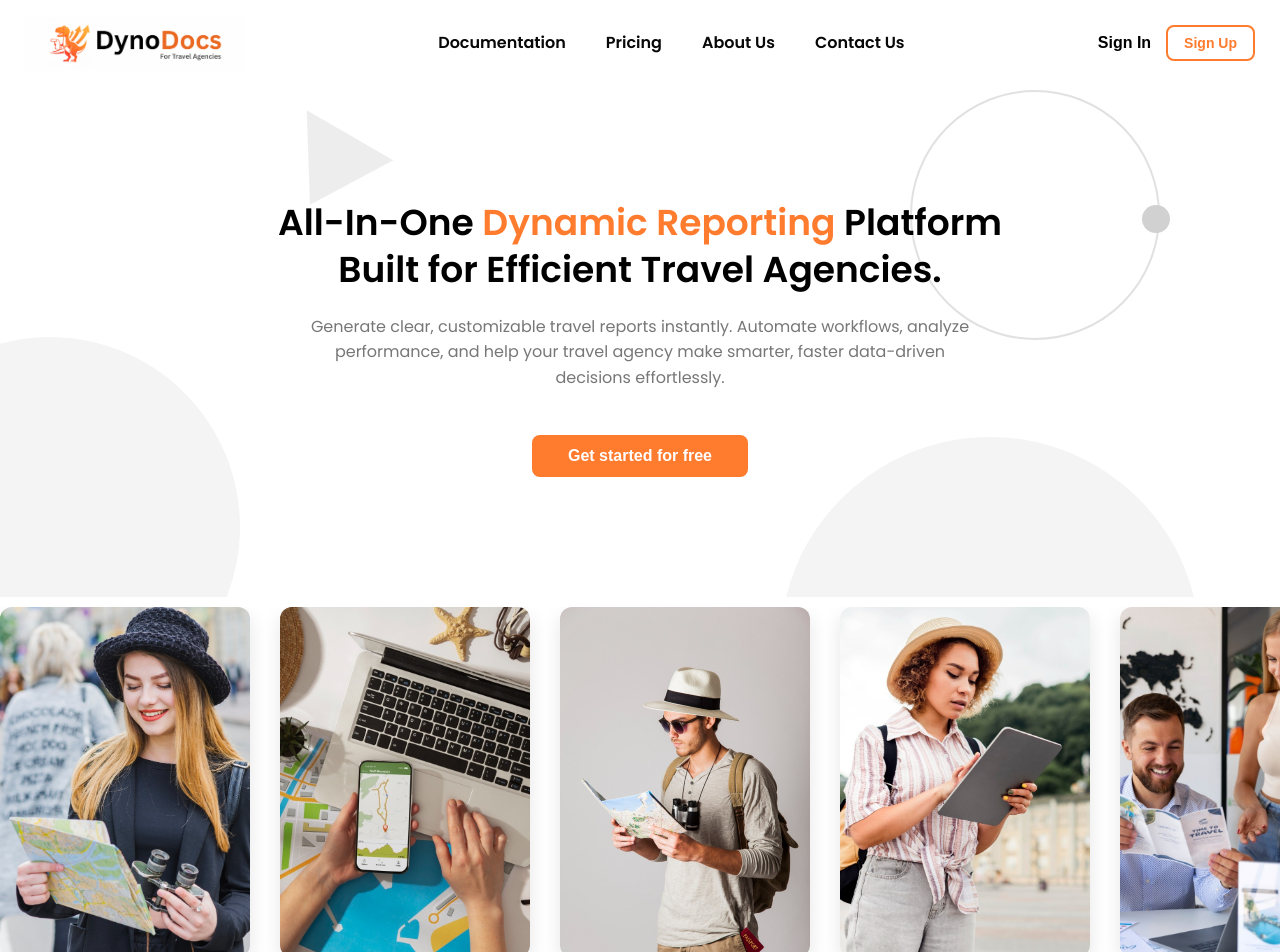
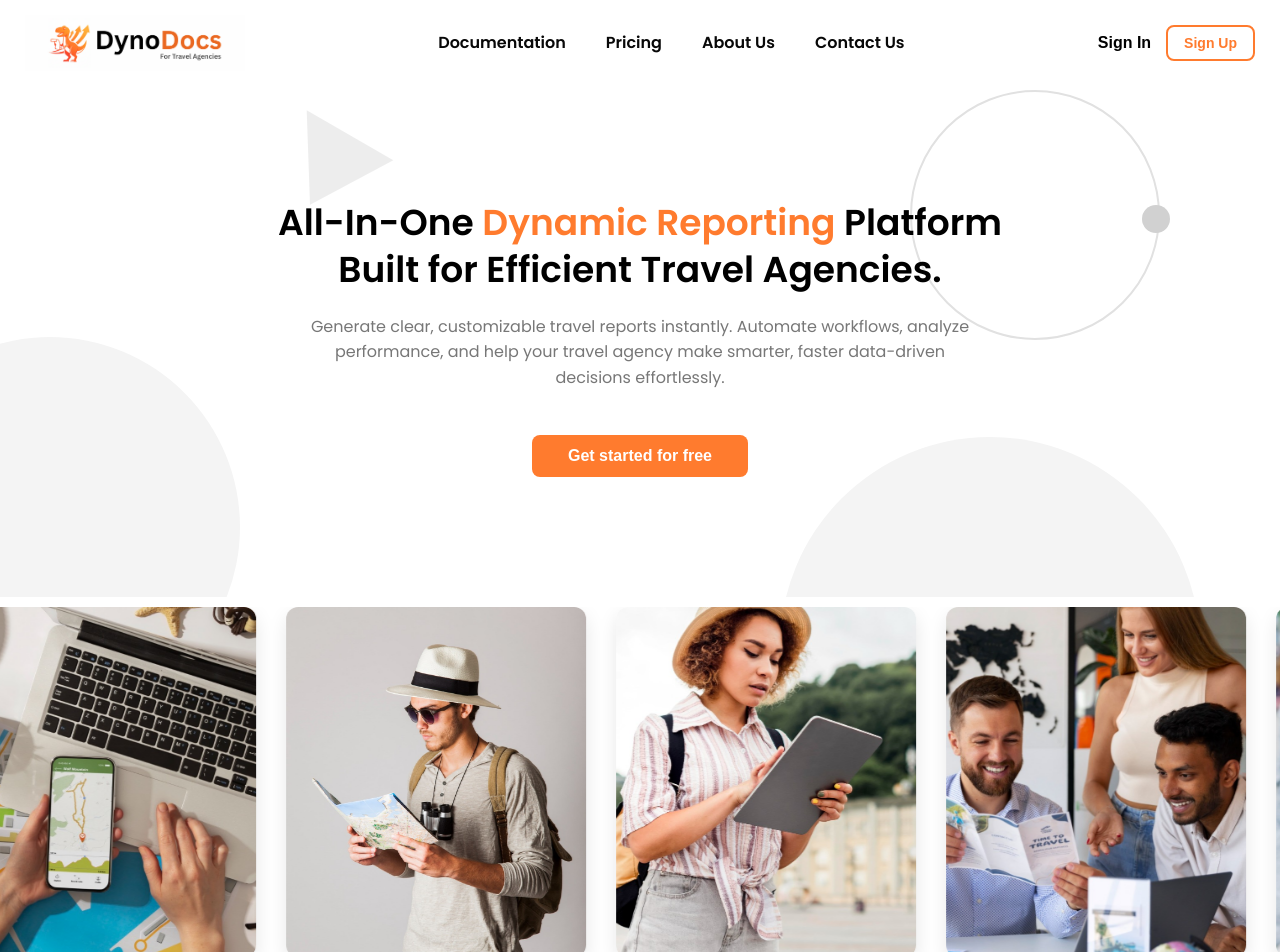
Before and after one commit to lomika-cad/dyno-docs-temp, a React (Vite) app in the folder dyno-docs-ui/: page / in a window 1280 px wide. Shown: the top 952 px of the page. Built offline with nearby package versions, Linux system fonts and the light colour scheme.

Commit message:
feat: enhance HeroImageSlider with looping images and animation effects

```diff
--- a/dyno-docs-ui/src/components/HeroImageSlider.tsx
+++ b/dyno-docs-ui/src/components/HeroImageSlider.tsx
@@ -14,16 +14,20 @@ export default function HeroImageSlider() {
     image5,
   ];
 
+  const loopedImages = [...images, ...images, ...images];
+
   return (
     <div className="slider-container">
-    {images.map((imgSrc, index) => (
+      <div className="slider-track">
+        {loopedImages.map((imgSrc, index) => (
           <img
             key={index}
             src={imgSrc}
-        alt={`Slide ${index + 1}`}
+            alt={`Slide ${index % images.length + 1}`}
             className="slider-image"
           />
         ))}
       </div>
+    </div>
   );
 }
--- a/dyno-docs-ui/src/styles/hero.css
+++ b/dyno-docs-ui/src/styles/hero.css
@@ -174,10 +174,18 @@
   width: 100%;
   margin: 10px auto;
   position: relative;
-  text-align: center;
+  overflow: hidden;
+}
+
+.slider-track {
   display: flex;
   gap: 30px;
-  overflow-x: auto;
+  width: max-content;
+  animation: slide-left 40s linear infinite;
+}
+
+.slider-container:hover .slider-track {
+  animation-play-state: paused;
 }
 
 .slider-image {
@@ -186,6 +194,11 @@
   border-radius: 12px;
   object-fit: cover;
   box-shadow: 0 8px 20px rgba(0,0,0,0.1);
+}
+
+@keyframes slide-left {
+  from { transform: translateX(0); }
+  to { transform: translateX(-50%); }
 }
 
 /* Dots */
```
Lines whose indentation alone changed are shown as unchanged.
